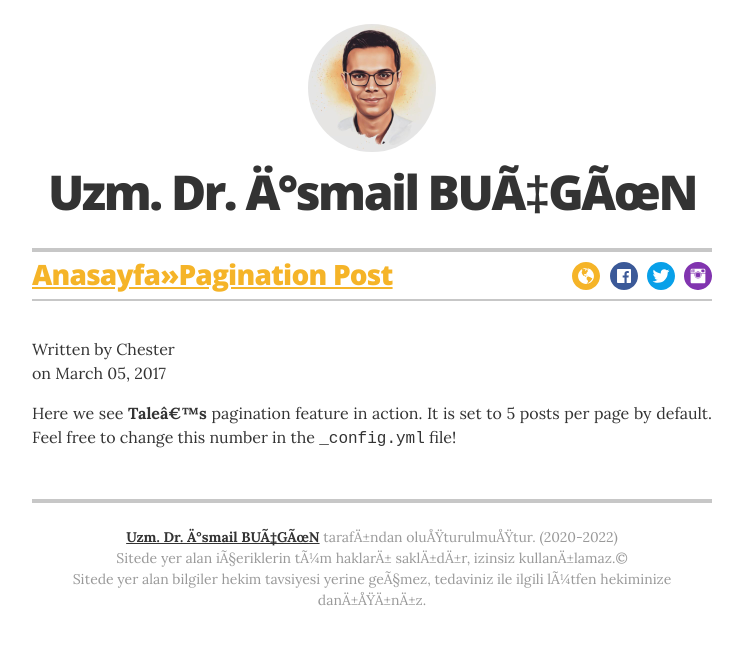
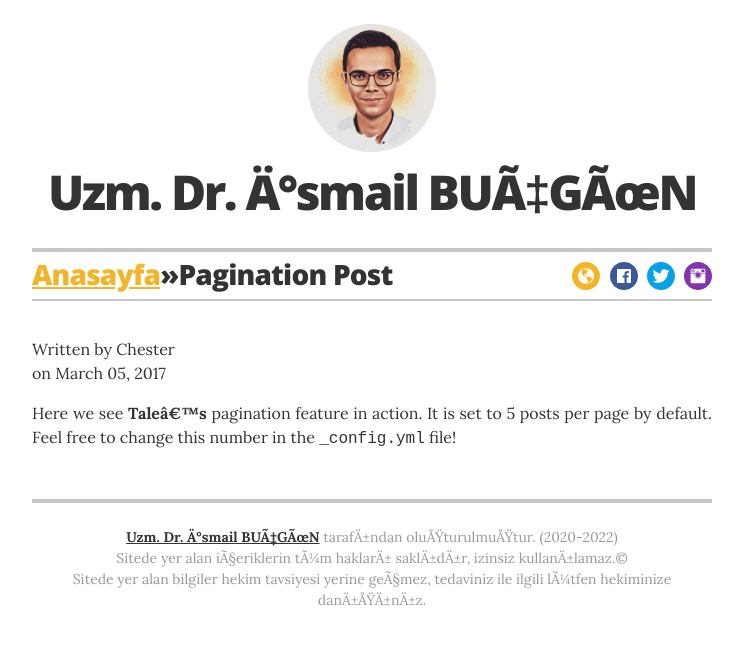
Before and after one commit to ibucgun/ibucgun.github.io, a Jekyll site: the page built from _posts/2017-03-05-pagination-post.md, in a window 1280 px wide. Shown: the top 645 px of the page, without its empty margins (268-1011 px from the left). Built offline with Jekyll 4.4.1, drawn with Linux system fonts in a browser that asks for light colours.

Commit message:
Update page.html

```diff
--- a/_layouts/page.html
+++ b/_layouts/page.html
@@ -29,7 +29,7 @@
         <div class="title-bar no-print">
 
           <!-- Your title is also defined in the _config.yml file -->
-          <h2 class="header-title" ><a href="https:/ismailbucgun.com" style="color:#F5B428;">Anasayfa&#187;{{ page.title }}</h2>
+          <h2 class="header-title" ><a href="https:/ismailbucgun.com" style="color:#F5B428;">Anasayfa</a>&#187;{{ page.title }}</h2>
 		 <!-- This is the markup for the icon links; moved out to an include because it's very verbose, and you shouldn't ever need to edit the markup (unless you want to re-order the icons); if you want to customize which links appear, define them in the _config.yml file -->
           {% include icon-links.html %}
         </div>
```
